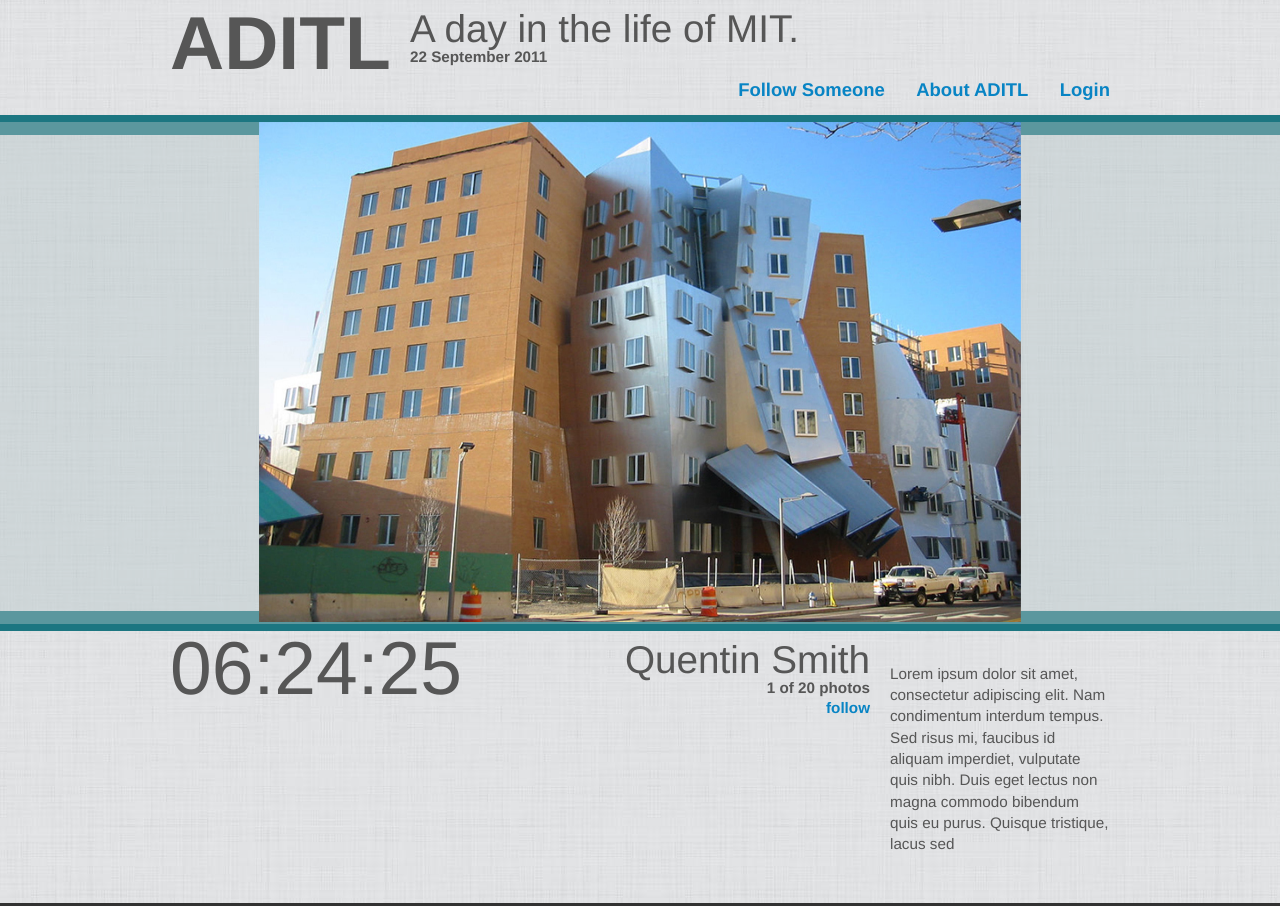
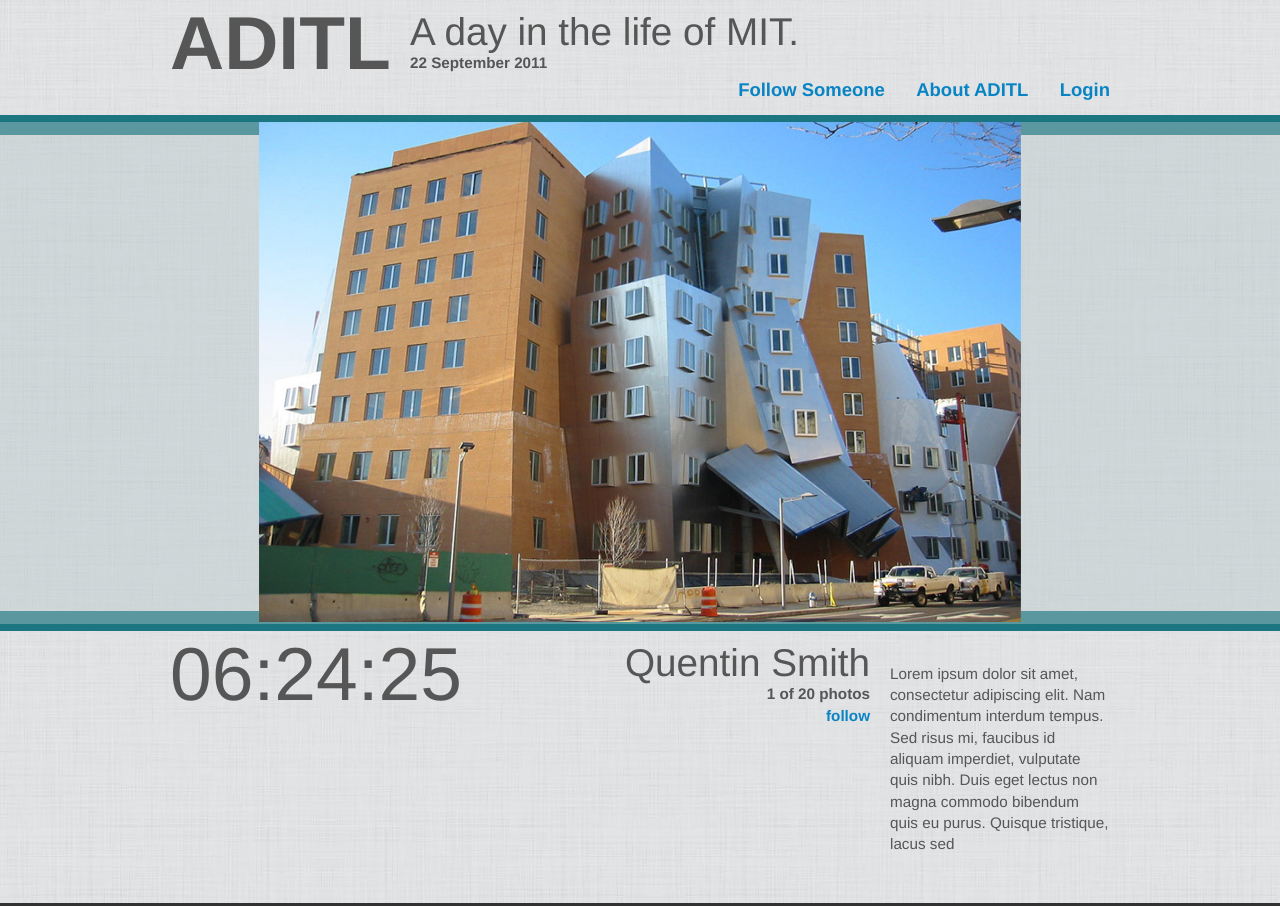
Before and after one commit to quentinmit/aditl, a plain HTML site: page static-html/front-design.html in a window 1280 px wide. Shown: the top 906 px of the page. Drawn offline with Linux system fonts and the light colour scheme.

Commit message:
fixed stupid line height issues, update soon please

```diff
--- a/static-html/stylesheets/less/main.less
+++ b/static-html/stylesheets/less/main.less
@@ -33,7 +33,7 @@
 
 @primaryLinkColor:  #0884c4;
 
-@import url('html5reset-1.6.1.css');
+/*@import url('html5reset-1.6.1.css');*/
 
 nav, article, aside, header, hgroup, footer {
     display: block;
```
Also changed, not shown: static-html/stylesheets/css/main.css.
